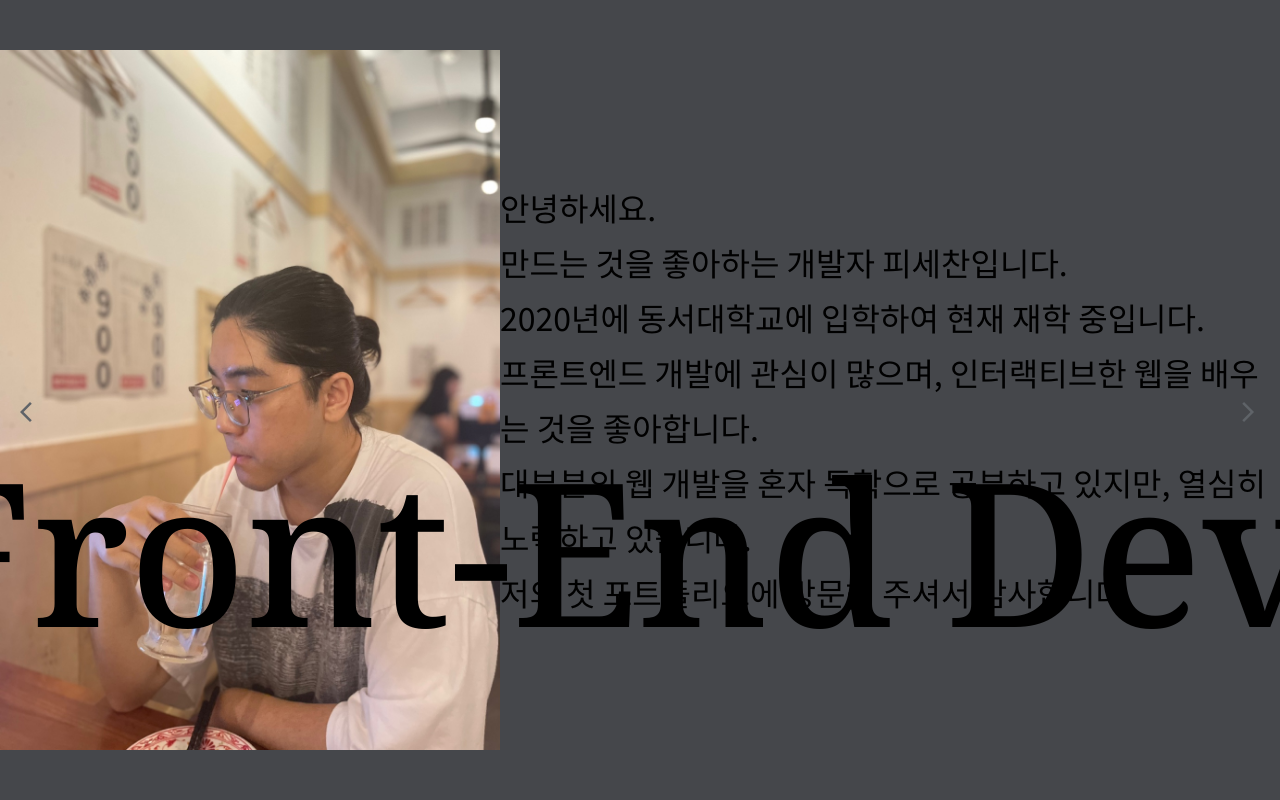
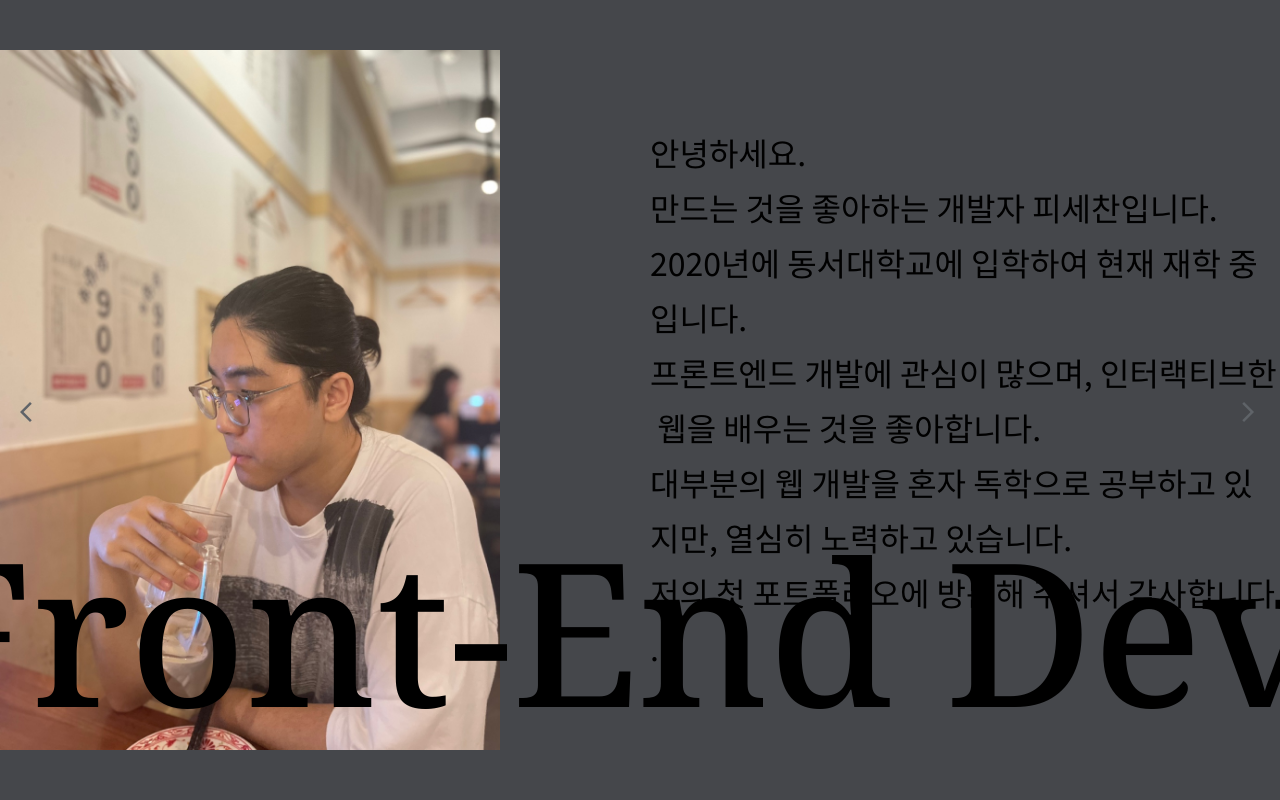
Before and after one commit to leaftha/My-PortFolio, a React (Create React App) app: page / in a window 1280 px wide. Shown: the top 800 px of the page. Built offline with nearby package versions, Linux system fonts and the light colour scheme.

Commit message:
이미지 스크롤 거리 조절

```diff
--- a/src/App.tsx
+++ b/src/App.tsx
@@ -2,7 +2,6 @@ import style from "./style/App.module.css";
 import Header from "./components/header";
 import Introduce from "./components/introduce";
 import { IsClickProvider } from "./components/isClickedContext";
-import MySkils from "./components/mySkils";
 import Projects from "./components/projects";
 import Contact from "./components/contact";
 import { useState } from "react";
@@ -16,7 +15,6 @@ function App() {
         <Header />
         <Introduce />
       </IsClickProvider>
-      <MySkils />
       <Projects />
       <Contact setEnd={setEnd} />
     </div>
--- a/src/components/introduce.tsx
+++ b/src/components/introduce.tsx
@@ -8,15 +8,20 @@ import {
   useTransform,
 } from "framer-motion";
 import { IsClickContext } from "./isClickedContext";
-import { useContext, useRef } from "react";
+import { useContext, useRef, useEffect, useState } from "react";
+import MySkils from "./mySkils";
 
 function Introduce() {
   const clicked = useContext(IsClickContext);
-  const introduce = useRef(null);
+  const introduce = useRef<HTMLDivElement>(null);
+  const mySkillsRef = useRef<HTMLDivElement>(null);
+  const [length, setLength] = useState(0);
+
   const isView = useInView(introduce);
   const { scrollY } = useScroll({
     target: introduce,
   });
+
   const description: string[] = [
     "안녕하세요.",
     "만드는 것을 좋아하는 개발자 피세찬입니다.",
@@ -40,10 +45,20 @@ function Introduce() {
     },
   };
 
-  const yPos = useTransform(scrollY, [0, 1100], [0, 1100]);
+  useEffect(() => {
+    if (introduce.current && mySkillsRef.current) {
+      const introduceRect = introduce.current.getBoundingClientRect();
+      const mySkillsRect = mySkillsRef.current.getBoundingClientRect();
+      const totalLength = mySkillsRect.bottom - introduceRect.top;
+      setLength(totalLength);
+    }
+  }, [isView]);
+
+  const yPos = useTransform(scrollY, [0, length - 800], [0, length - 800]);
   const springY = useSpring(yPos, { stiffness: 100, damping: 20 });
 
   return (
+    <>
       <div ref={introduce} className={style.body}>
         <div className={style.introduce}>
           <motion.img
@@ -75,6 +90,10 @@ function Introduce() {
         </div>
         <IntroduceTitle />
       </div>
+      <div ref={mySkillsRef}>
+        <MySkils />
+      </div>
+    </>
   );
 }
 
--- a/src/style/introduce.module.css
+++ b/src/style/introduce.module.css
@@ -1,28 +1,29 @@
 @import url("https://fonts.googleapis.com/css2?family=Noto+Sans+KR:wght@100..900&family=Noto+Serif:ital,wght@0,100..900;1,100..900&display=swap");
 
 .body {
-  margin-top: 100px;
   width: 100%;
   height: 100vh;
+  margin-top: 100px;
   display: flex;
   flex-direction: column;
   align-items: center;
   justify-content: center;
-  /* background-color: #111111; */
 }
 
 .introduce {
-  display: flex;
-  align-items: center;
+  display: grid;
+  grid-template-columns: 0.4fr 1fr;
   width: 100%;
   height: 100%;
-  justify-content: space-around;
+  align-items: center;
+  justify-content: center;
 }
 
 .profileImg {
   width: 500px;
   height: 700px;
   cursor: pointer;
+  margin-right: 150px;
   -webkit-user-drag: none;
 }
 
--- a/src/style/introduceTitle.module.css
+++ b/src/style/introduceTitle.module.css
@@ -2,14 +2,13 @@
 
 .main {
   width: 100%;
-  /* height: 100vh; */
   display: flex;
   margin: 100px 0;
 }
 
 .container {
   position: absolute;
-  top: calc(100vh - 350px);
+  top: calc(110vh - 350px);
 }
 
 .titles {
```
Lines whose indentation alone changed are shown as unchanged.
